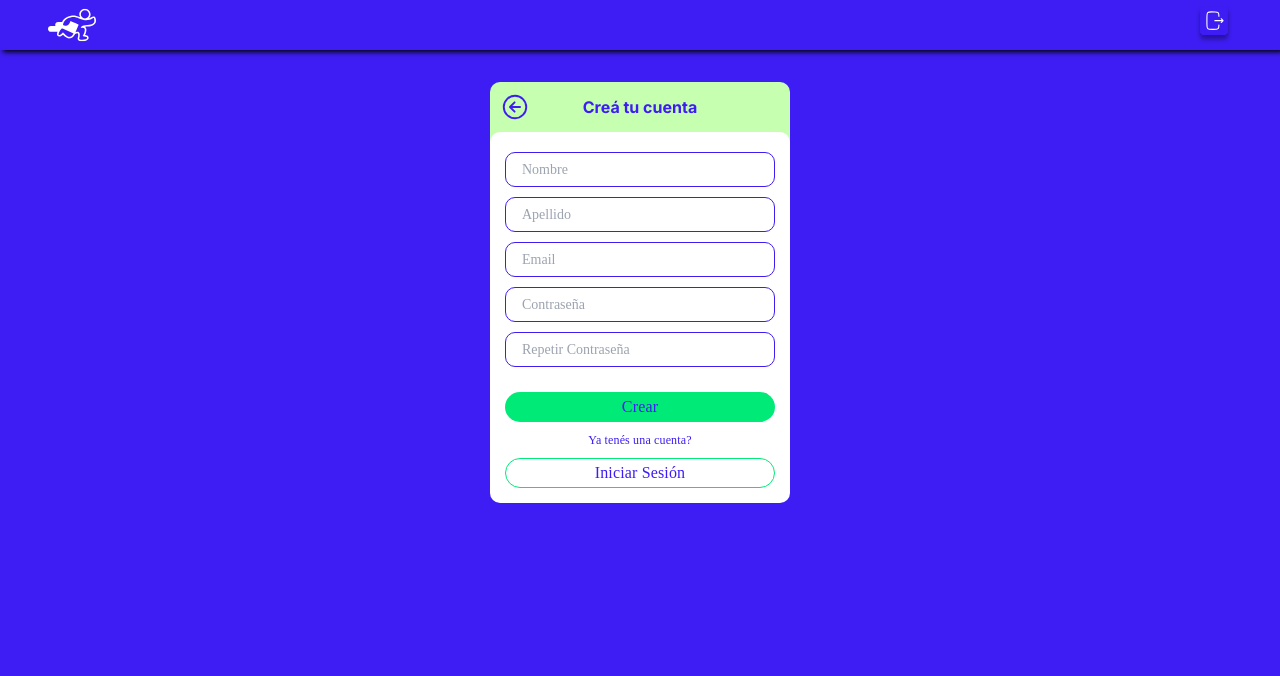
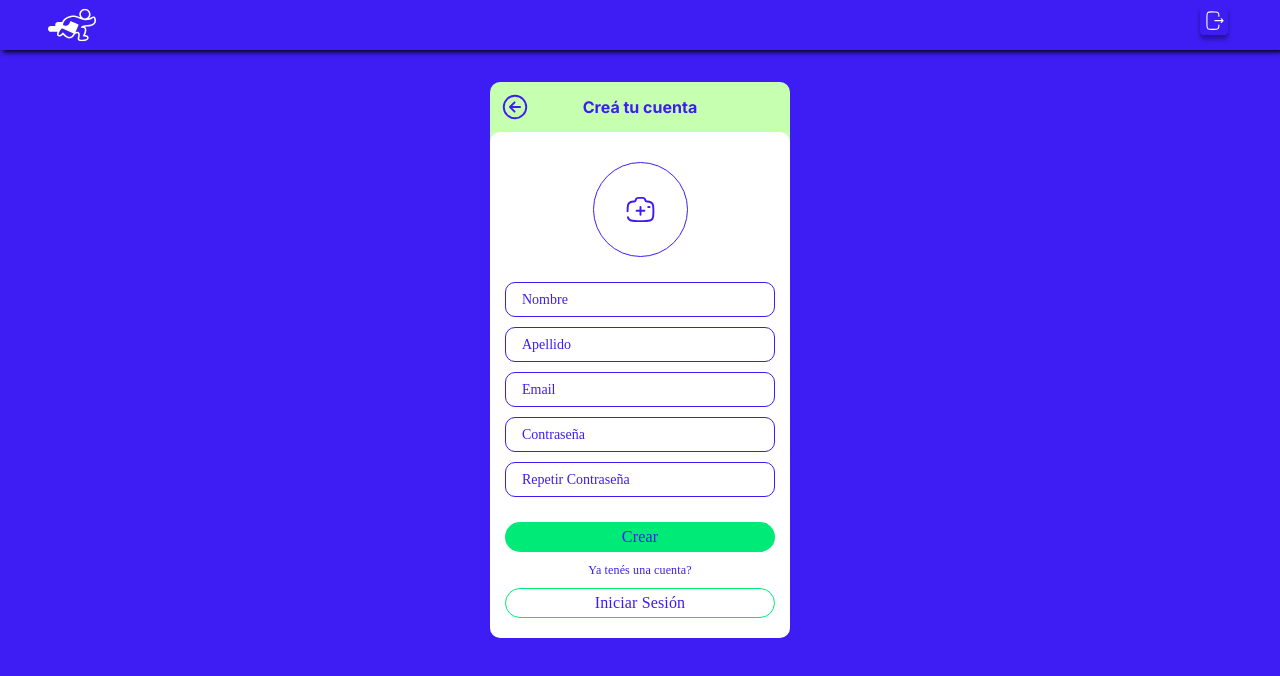
Before and after one commit to hernanortiz18/fast-delivery-src, a Next.js app in the folder fast-delivery-src/: page /register in a window 1280 px wide. Shown: the top 676 px of the page. Built offline with nearby package versions, Linux system fonts and the light colour scheme.

Commit message:
update register

```diff
--- /dev/null
+++ b/fast-delivery-src/src/components/CameraAddIcon.tsx
@@ -0,0 +1,18 @@
+import React from "react";
+
+function CameraAddIcon() {
+    return (
+        <div>
+            <svg fill="none" height="31" viewBox="0 0 24 24" width="31" xmlns="http://www.w3.org/2000/svg">
+                <g stroke="#3d1df3" stroke-linecap="round" stroke-width="1.5">
+                    <path d="m15 13h-6" />
+                    <path d="m12 10v6" />
+                    <path d="m19 10h-1" />
+                    <path d="m2 13.3636c0-3.0642 0-4.59639.74902-5.697.32426-.47646.74093-.88556 1.22622-1.20392.72031-.47255 1.62209-.64145 3.00276-.70182.65885 0 1.22612-.49018 1.35533-1.1245.19382-.95147 1.04472-1.63636 2.03297-1.63636h3.2674c.9882 0 1.8391.68489 2.033 1.63636.1292.63432.6964 1.1245 1.3553 1.1245 1.3807.06037 2.2824.22927 3.0028.70182.4852.31836.9019.72746 1.2262 1.20392.749 1.10061.749 2.6328.749 5.697 0 3.0643 0 4.5965-.749 5.6971-.3243.4764-.741.8855-1.2262 1.2039-1.121.7354-2.6815.7354-5.8026.7354h-4.44442c-3.12103 0-4.68154 0-5.80254-.7354-.48529-.3184-.90196-.7275-1.22622-1.2039-.21156-.3109-.36336-.6562-.47229-1.0607" />
+                </g>
+            </svg>
+        </div>
+    );
+}
+
+export default CameraAddIcon;
--- a/fast-delivery-src/src/components/CreateAccountBox.tsx
+++ b/fast-delivery-src/src/components/CreateAccountBox.tsx
@@ -7,6 +7,7 @@ import "../styles/buttons.css";
 import InputText from "@/commons/InputText";
 import InputEmail from "@/commons/InputEmail";
 import InputPassword from "@/commons/InputPassword";
+import CameraAddIcon from "./CameraAddIcon";
 
 function CreateAccountBox() {
   const [formData, setFormData] = useState({
@@ -31,6 +32,11 @@ function CreateAccountBox() {
         </div>
       </div>
       <div className="boxStyle">
+        <div style={{ width: "100%", display: "flex", flexDirection: "column", alignItems: "center", marginBottom: "20px", marginTop: "15px" }}>
+          <div style={{ width: "95px", height: "95px", display: "flex", alignItems: "center", justifyContent: "center", border: "1px solid #3d1df3", borderRadius: "100px" }}>
+            <CameraAddIcon />
+          </div>
+        </div>
         <form className="formContainer">
           <InputText
             className="inputWhite"
@@ -73,7 +79,7 @@ function CreateAccountBox() {
             onChange={handleChange}
           />
           <div
-            style={{ display: "flex", flexDirection: "column", gap: "0.5rem", marginTop: "20px" }}
+            style={{ display: "flex", flexDirection: "column", gap: "0.5rem", marginTop: "20px", marginBottom: "5px" }}
           >
             <button className="greenButton">Crear</button>
             <button className="link2" >Ya tenés una cuenta?</button>
--- a/fast-delivery-src/src/styles/input.css
+++ b/fast-delivery-src/src/styles/input.css
@@ -33,6 +33,11 @@
   font-size: 14px;
 }
 
+.inputBlue::placeholder {
+  color: white;
+  opacity: 1;
+}
+
 .inputWhite {
   width: 270px;
   height: 35px;
@@ -45,6 +50,12 @@
   line-height: 24px;
   font-family: "Poppins";
   font-size: 14px;
+
+}
+
+.inputWhite::placeholder {
+  color: #3D1DF3;
+  opacity: 1;
 }
 
 .showPswBtnWhite {
```
Also changed, not shown: fast-delivery-src/src/assets/camera-add.svg (added).
